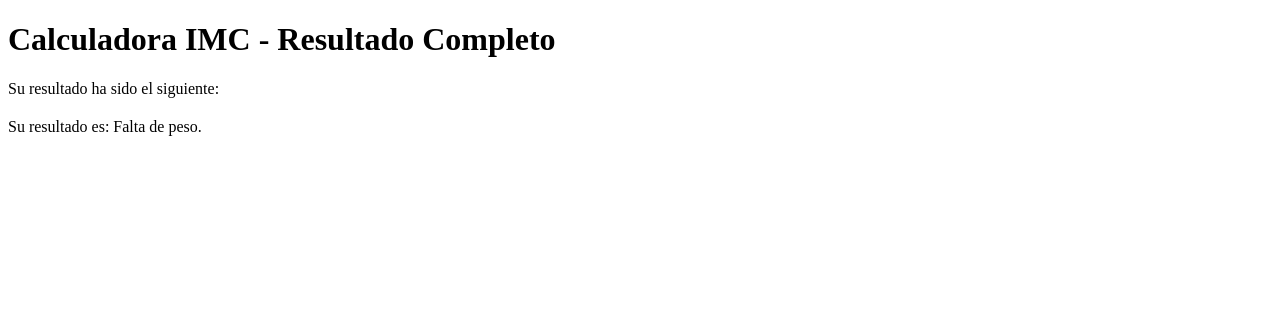
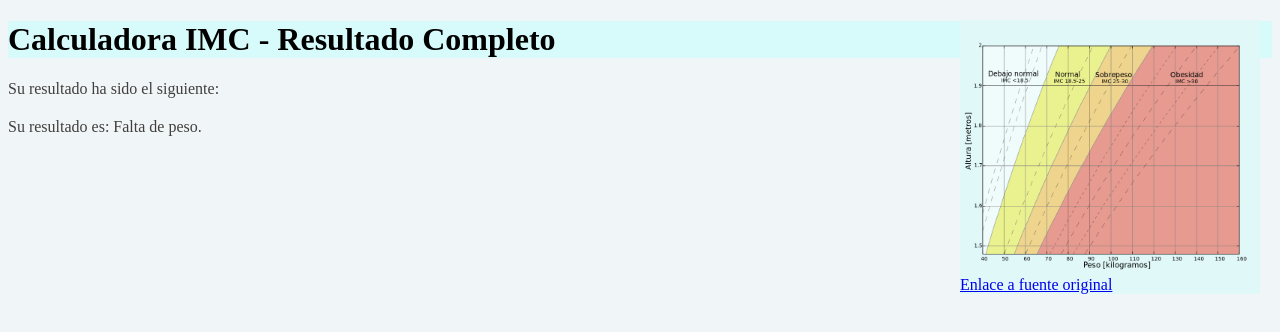
Before and after one commit to gitixus/imc, a plain HTML site: page resultado.html in a window 1280 px wide. Drawn offline with Linux system fonts and the light colour scheme.

Commit message:
Comienzo css

```diff
--- a/resultado.html
+++ b/resultado.html
@@ -2,6 +2,7 @@
 <html lang="es">
 
 <head>
+    <link rel="stylesheet" href="styles.css">
     <meta charset="UTF-8" />
     <title>Resultado IMC</title>
 </head>
@@ -12,6 +13,11 @@
         <h1>Calculadora IMC - Resultado Completo</h1>
     </header>
 
+    <div class="imagen">
+        <a href="Body_mass_index_chart-es.svg.png"><img src="Body_mass_index_chart-es.svg.png" alt="">
+        <a href="https://commons.wikimedia.org/w/index.php?curid=34712943">Enlace a fuente original</a>
+    </div>
+
     <p>Su resultado ha sido el siguiente:</p>
     <h2 id="resul"></h2>
     <p id="texto"></p>
--- a/resultado.js
+++ b/resultado.js
@@ -1,5 +1,5 @@
 var url = window.location.hash;
-url = url.slice(1, -1)
+url = url.slice(1)
 document.getElementById("resul").innerHTML = url
 
 if (url < 20) {
--- /dev/null
+++ b/styles.css
@@ -0,0 +1,34 @@
+header {
+    background-color: rgb(215, 250, 250);
+
+    h1 {
+        color: black
+    }
+}
+
+
+body {
+    background-color: rgb(240, 246, 247);
+}
+
+h1 {
+    color: rgb(66, 62, 62);
+}
+
+p {
+    color: rgb(66, 62, 62);
+}
+
+.imagen {
+    width: 300px;
+    position: absolute;
+    right: 20px;
+    top: 20px;
+    background-color: rgb(225, 248, 248);
+}
+
+img {
+    border-radius: 2px;
+    padding: 1px;
+    width: 300px;
+  }
```
Also changed, not shown: index.html (+1 -2 lines), style.css (deleted).
